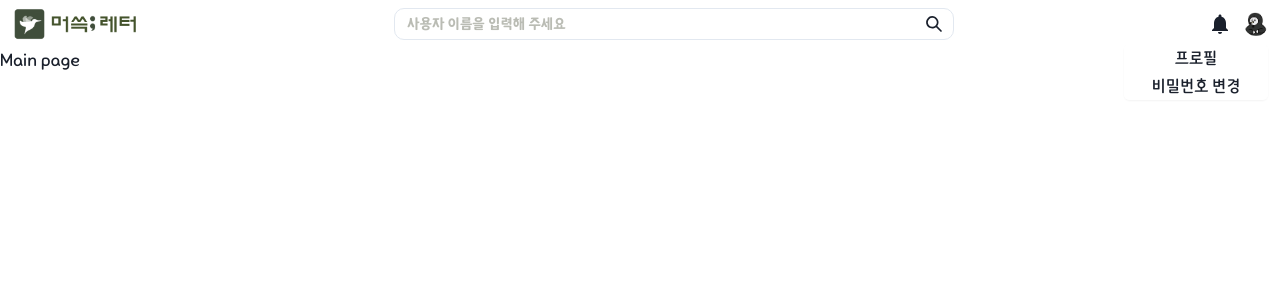
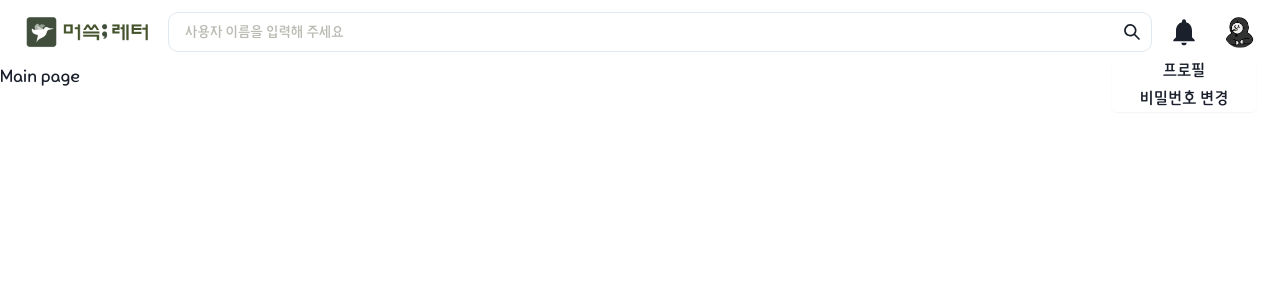
Before and after one commit to prgrms-fe-devcourse/FEDC4_MUSSEUK_LETTER_Donggeun, a React (Vite) app: page / in a window 1280 px wide. Both pictures are taken after a click on the button 1256 px from the left and 24 px from the top of the page. Shown: the top 300 px of the page. Built offline with nearby package versions, Linux system fonts and the light colour scheme; no server answers.

Commit message:
feat: header 로그인 전/후 UI 변경 구현 (#35)
* feat: header 로그인 전/후 UI 변경 구현

* refactor: header button 컴포넌트화 + 코드리뷰 반영

```diff
--- /dev/null
+++ b/src/components/header/components/Button/index.tsx
@@ -0,0 +1,11 @@
+import { Button, ButtonProps } from '@chakra-ui/react';
+
+const PrimaryButton = ({ children, ...props }: ButtonProps) => {
+  return (
+    <Button colorScheme="primary" {...props}>
+      {children}
+    </Button>
+  );
+};
+
+export default PrimaryButton;
--- a/src/components/header/index.tsx
+++ b/src/components/header/index.tsx
@@ -1,41 +1,29 @@
 import { Box, Button, Flex, Image, Stack, Menu, MenuButton, MenuList, MenuItem, Avatar, Icon } from '@chakra-ui/react';
-
 import { BellIcon, SearchIcon } from '@chakra-ui/icons';
 import logo from '@/assets/images/logo.png';
 import defaultProfile from '@/assets/images/musseuk_hood.png';
 import InputField from '@/components/Header/components/Input';
 import { useNavigate } from 'react-router-dom';
+import PrimaryButton from './components/Button';
 
 type HeaderProps = {
   profileImg?: string;
-  userId: string;
+  userId?: string;
 };
 
 const Header = ({ profileImg, userId }: HeaderProps) => {
   const navigate = useNavigate();
 
-  const handleMenuItem = (path: string) => {
+  const handlePath = (path: string) => {
     navigate(path);
   };
-  return (
-    <Box h={12} px={3}>
-      <Flex gap={4} alignItems={'center'} h="100%" justifyContent={'space-between'}>
-        <Image h={8} cursor="pointer" src={logo} alt="logo" onClick={() => handleMenuItem('/')} />
-        <InputField
-          icon={<Icon as={SearchIcon} />}
-          mw={'35rem'}
-          inputProps={{
-            placeholder: '사용자 이름을 입력해 주세요',
-            size: 'sm',
-            fontSize: '14px',
-            fontWeight: 'bold'
-          }}
-        />
-        <Stack direction={'row'} spacing={3}>
-          <BellIcon w={6} h={6} cursor={'pointer'} />
+
+  const headerMenu = () => (
+    <Stack direction={'row'} spacing={6}>
+      <BellIcon w={8} h={8} cursor={'pointer'} />
       <Menu autoSelect={false}>
         <MenuButton as={Button} rounded={'full'} variant={'link'} cursor={'pointer'} minW={0}>
-              <Avatar size={'xs'} src={profileImg ?? defaultProfile} />
+          <Avatar size={'sm'} src={profileImg ?? defaultProfile} />
         </MenuButton>
         <MenuList minW={36} p={0}>
           <MenuItem
@@ -44,7 +32,7 @@ const Header = ({ profileImg, userId }: HeaderProps) => {
             h={7}
             justifyContent={'center'}
             _hover={{ bg: 'gray01' }}
-                onClick={() => handleMenuItem(`/profile/${userId}`)}>
+            onClick={() => handlePath(`/profile/${userId}`)}>
             프로필
           </MenuItem>
           <MenuItem
@@ -53,12 +41,29 @@ const Header = ({ profileImg, userId }: HeaderProps) => {
             h={7}
             justifyContent={'center'}
             _hover={{ bg: 'gray01' }}
-                onClick={() => handleMenuItem('/changePassword')}>
+            onClick={() => handlePath('/changePassword')}>
             비밀번호 변경
           </MenuItem>
         </MenuList>
       </Menu>
     </Stack>
+  );
+
+  return (
+    <Box h={16} px={6}>
+      <Flex gap={4} alignItems={'center'} h="100%" justifyContent={'space-between'}>
+        <Image h={8} cursor="pointer" src={logo} alt="logo" onClick={() => handlePath('/')} />
+        <InputField
+          icon={<Icon as={SearchIcon} />}
+          mw={'65rem'}
+          inputProps={{
+            placeholder: '사용자 이름을 입력해 주세요',
+            size: 'md',
+            fontSize: '14px',
+            fontWeight: 'normal'
+          }}
+        />
+        {userId ? headerMenu() : <PrimaryButton onClick={() => handlePath('/signin')}>로그인</PrimaryButton>}
       </Flex>
     </Box>
   );
--- a/src/pages/Main/index.tsx
+++ b/src/pages/Main/index.tsx
@@ -3,7 +3,7 @@ import Header from '@/components/Header';
 const Main = () => {
   return (
     <>
-      <Header userId="frong123" />
+      <Header userId="frong" />
       <h1>Main page</h1>
     </>
   );
```
Lines whose indentation alone changed are shown as unchanged.
